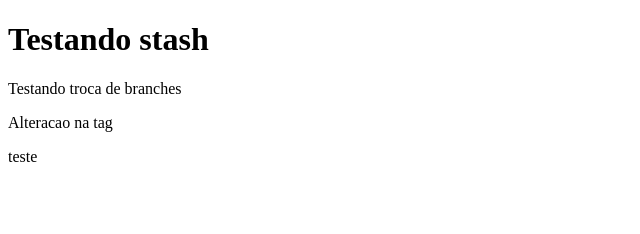
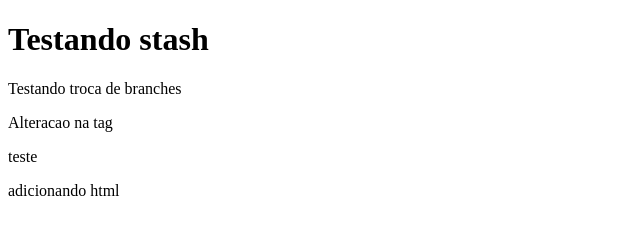
Before and after one commit to kalebefukuda/Curso_git, a plain HTML site: page index.html in a window 1280 px wide. Shown: the whole page, without its empty margins (0-640 px from the left). Drawn offline with Linux system fonts and the light colour scheme.

Commit message:
tarefa feita

```diff
--- a/index.html
+++ b/index.html
@@ -10,5 +10,6 @@
     <p>Testando troca de branches</p>
     <p>Alteracao na tag</p>
     <p>teste</p>
+    <p>adicionando html</p>
 </body>
 </html>
```
